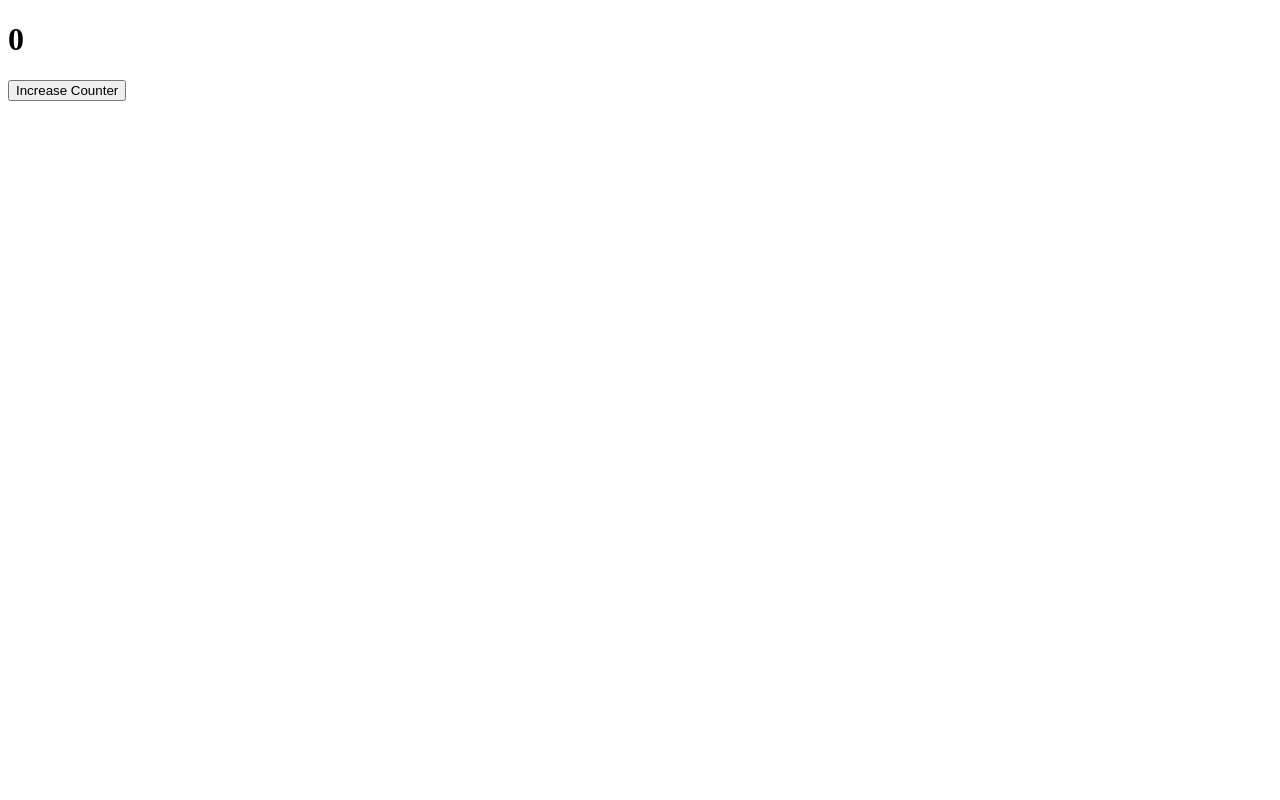
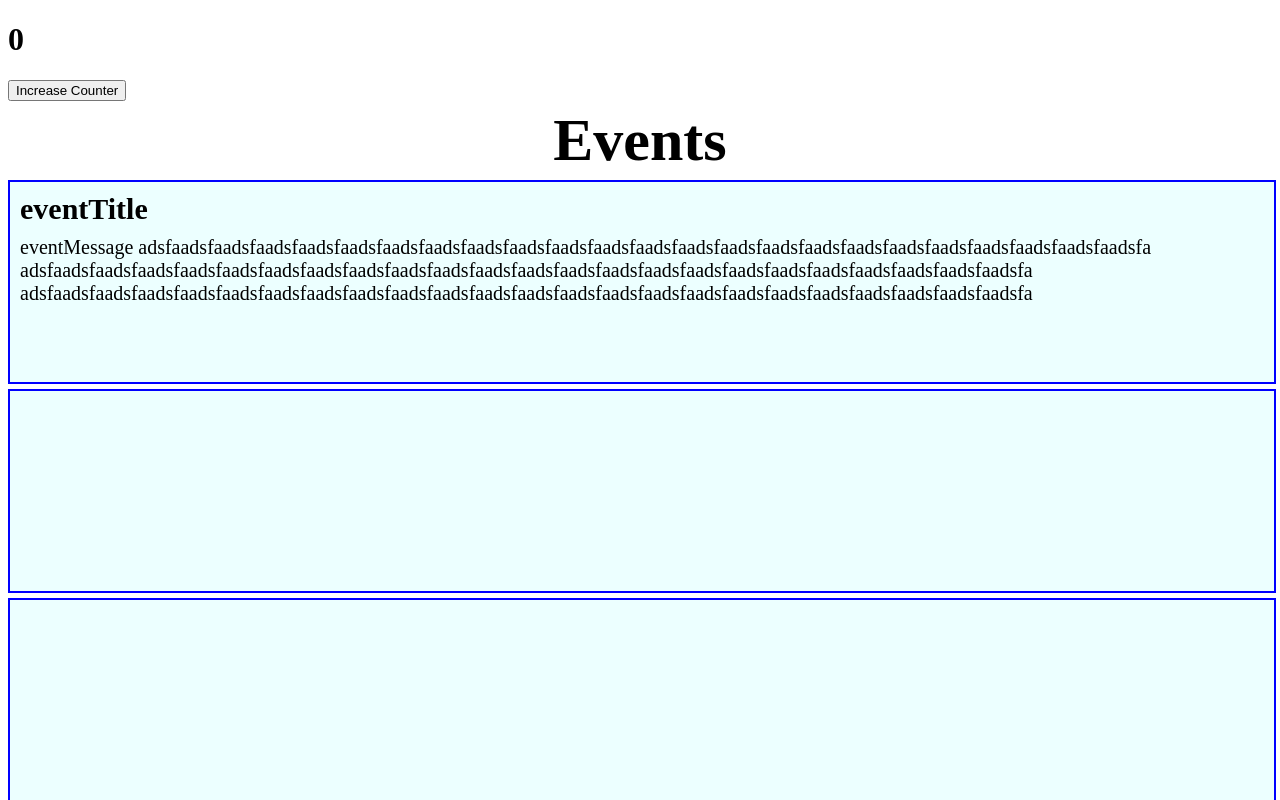
Before and after one commit to lawrenceyim/ReactSpringBootProject, a React (Vite) app in the folder react/: page / in a window 1280 px wide. Shown: the top 800 px of the page. Built offline with nearby package versions, Linux system fonts and the light colour scheme; no server answers.

Commit message:
Added an Events list for the clicker game.

```diff
--- a/react/src/main/components/App.tsx
+++ b/react/src/main/components/App.tsx
@@ -1,10 +1,12 @@
 import '../css/App.css'
 import { CounterGame } from './CounterGame'
+import EventsList from './FlexBox'
 
 export default function App() {
   return (
     <>
       <CounterGame />
+      <EventsList />
     </>
   )
 }
--- /dev/null
+++ b/react/src/main/components/FlexBox.tsx
@@ -0,0 +1,55 @@
+import { useState } from "react";
+import '../css/FlexBox.css';
+
+interface CounterGameEvent {
+    eventId: number,
+    eventTitle: string,
+    eventMessage: string
+}
+
+export default function EventsList(): JSX.Element {
+    const [events, setEvents] = useState<CounterGameEvent[]>([ {
+        eventId: 1,
+        eventTitle: "eventTitle",
+        eventMessage:  `eventMessage adsfaadsfaadsfaadsfaadsfaadsfaadsfaadsfaadsfaadsfaadsfaadsfaadsfaadsfaadsfaadsfaadsfaadsfaadsfaadsfaadsfaadsfaadsfaadsfa
+        adsfaadsfaadsfaadsfaadsfaadsfaadsfaadsfaadsfaadsfaadsfaadsfaadsfaadsfaadsfaadsfaadsfaadsfaadsfaadsfaadsfaadsfaadsfaadsfa
+        adsfaadsfaadsfaadsfaadsfaadsfaadsfaadsfaadsfaadsfaadsfaadsfaadsfaadsfaadsfaadsfaadsfaadsfaadsfaadsfaadsfaadsfaadsfaadsfa `
+    }]);
+    const numberOfSlots = 5;
+    const eventSlots: JSX.Element[] = [];
+
+    function AddEvent(eventId: number, eventTitle: string, eventMessage: string) {
+        const newEvents = events;
+        const newEvent: CounterGameEvent = {
+            eventId: eventId,
+            eventTitle: eventTitle,
+            eventMessage: eventMessage
+        }
+        newEvents.unshift(newEvent);
+        if (newEvents.length > numberOfSlots) {
+            newEvents.pop();
+        }
+        setEvents(newEvents);
+    }
+
+    for (let i = 0; i < events.length; i++) {
+        eventSlots.push(<EventSlot {...events[i]}/>);
+    }
+    for (let i = 0; i < numberOfSlots - events.length; i++) {
+        eventSlots.push(<EventSlot {...{} as CounterGameEvent}/>);
+    }
+
+    return <div className="eventList">
+        <h1>Events</h1>
+        <div >
+            {eventSlots}
+        </div>
+    </div>;
+}
+
+function EventSlot(prop: CounterGameEvent): JSX.Element {
+    return <div className="eventSlot">
+        <h2>{prop.eventTitle}</h2>
+        <p>{prop.eventMessage}</p>
+    </div>;
+}
--- /dev/null
+++ b/react/src/main/css/FlexBox.css
@@ -0,0 +1,35 @@
+.eventList {
+    display: flex;
+    flex-direction: column;
+}
+
+.eventList h1 {
+    align-self: center;
+    font-size: 60px;
+    margin: 5px;
+}
+
+.eventSlot {
+    background-color: rgb(236, 255, 255);
+    border-color: blue;
+    border-width: 2px;
+    border-style: solid;
+    margin-bottom: 5px;
+
+    min-height: 200px;
+    min-width: 100%;
+    color: black;
+
+    word-wrap: break-word;
+    overflow-wrap: break-word;
+}
+
+.eventSlot h2 {
+    font-size: 30px;
+    margin: 10px;
+}
+
+.eventSlot p {
+    font-size: 20px;
+    margin: 10px;
+}
```
